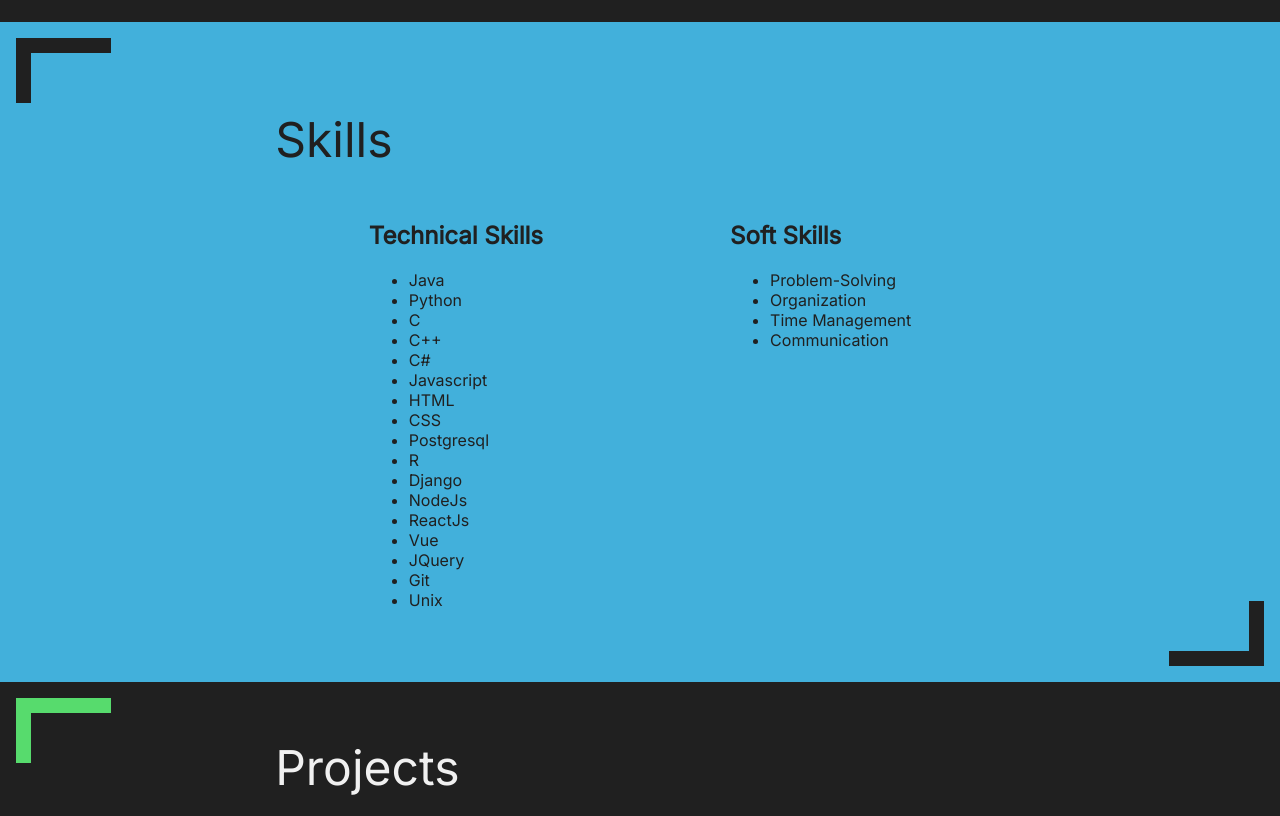
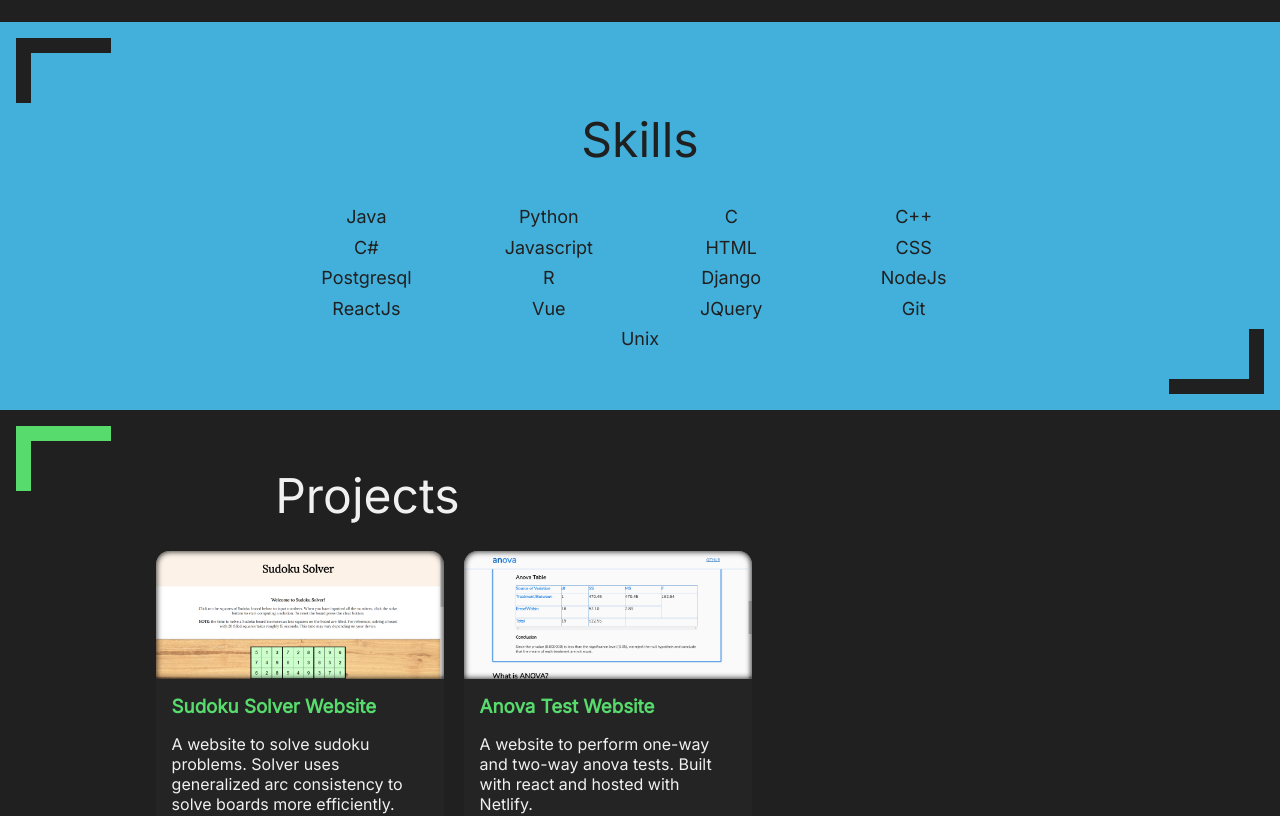
Before and after one commit to mgiann2/PortfolioWebsite, a Vue app: page / in a window 1280 px wide. Shown: the part 778-1594 px from the top of the page. Built offline with nearby package versions, Linux system fonts and the light colour scheme.

Commit message:
Changed format of SkillsContainer

```diff
--- a/src/components/SkillsContainer.vue
+++ b/src/components/SkillsContainer.vue
@@ -2,9 +2,8 @@
 import FadeInContainer from './FadeInContainer.vue';
 import ThemeDiv from './ThemeDiv.vue';
 
-const techSkills = ["Java", "Python", "C", "C++", "C#", "Javascript", "HTML", "CSS", "Postgresql", "R",
+const skills = ["Java", "Python", "C", "C++", "C#", "Javascript", "HTML", "CSS", "Postgresql", "R",
                     "Django", "NodeJs", "ReactJs", "Vue", "JQuery", "Git", "Unix"];
-const softSkills = ["Problem-Solving", "Organization", "Time Management", "Communication"];
 </script>
 
 <template>
@@ -13,18 +12,7 @@ const softSkills = ["Problem-Solving", "Organization", "Time Management", "Commu
             <FadeInContainer delay="0s">
                 <h1>Skills</h1>
                 <div class="skill-grid">
-                    <div class="skill-col">
-                        <h2>Technical Skills</h2>
-                        <ul>
-                            <li v-for="skill in techSkills">{{ skill }}</li>
-                        </ul>
-                    </div>
-                    <div class="skill-col">
-                        <h2>Soft Skills</h2>
-                        <ul>
-                            <li v-for="skill in softSkills">{{ skill }}</li>
-                        </ul>
-                    </div>
+                    <span class="skill-span" v-for="skill in skills">{{ skill }}</span>
                 </div>
             </FadeInContainer>
         </div>
@@ -43,12 +31,16 @@ const softSkills = ["Problem-Solving", "Organization", "Time Management", "Commu
         justify-content: space-around;
     }
 
-    .skill-col {
-
+    .skill-span {
+        width: 10rem;
+        margin: 0.3rem 0;
+        text-align: center;
+        font-size: large;
     }
 
     h1 {
         font-size: 3rem;
         font-weight: 200;
+        text-align: center;
     }
 </style>
```
